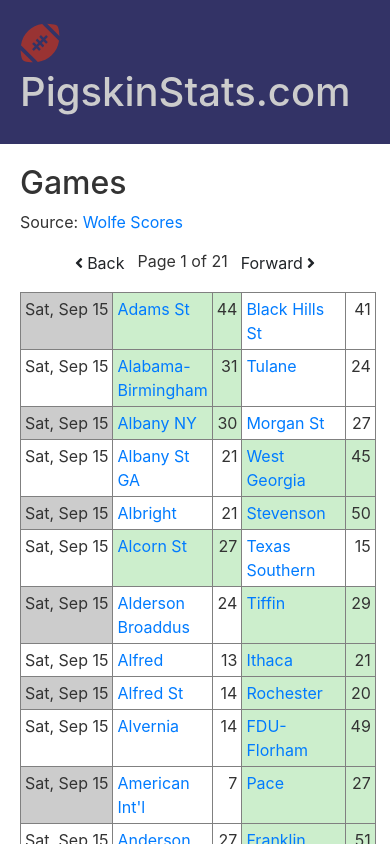
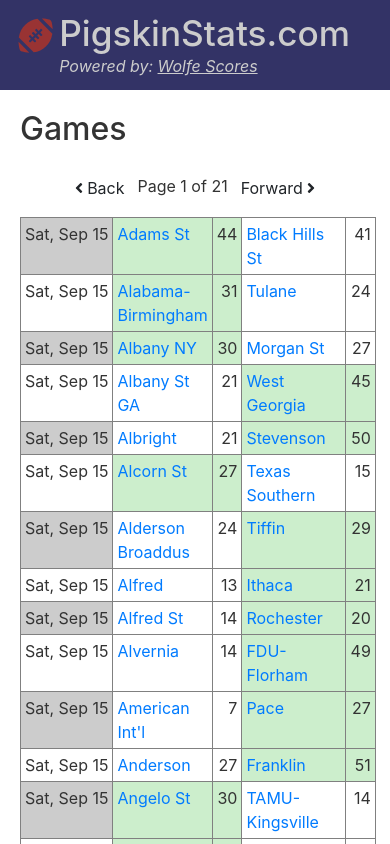
Before and after one commit to pigskinstats/src, a Vue app: page /#/ in a window 390 px wide. Shown: the top 844 px of the page. Built offline with nearby package versions, Linux system fonts and the light colour scheme.

Commit message:
Tweak heading and title components for better mobile display

```diff
--- a/src/App.vue
+++ b/src/App.vue
@@ -1,11 +1,7 @@
 <template>
   <div id="app">
-    <div class="heading">
-      <page-heading/>
-    </div>
-    <div class="content">
-      <router-view/>
-    </div>
+    <page-heading/>
+    <router-view class="content"/>
   </div>
 </template>
 
@@ -25,15 +21,4 @@
 .content {
   padding: 20px;
 }
-
-.heading {
-  background-color: #336;
-  color: #ccc;
-  padding: 20px;
-}
-
-.data-table-controls {
-  margin: 10px;
-  text-align: center;
-}
 </style>
--- a/src/components/page-components/PageHeading.vue
+++ b/src/components/page-components/PageHeading.vue
@@ -1,5 +1,13 @@
 <template>
-  <h1><font-awesome-icon class="football-icon" icon="football-ball"/> PigskinStats.com</h1>
+  <div class="heading" style="display: flex;">
+    <div>
+      <font-awesome-icon class="football-icon" icon="football-ball"/>
+    </div>
+    <div>
+      <h1>PigskinStats.com</h1>
+      <div class="subheading">Powered by: <a href="http://prwolfe.bol.ucla.edu/cfootball">Wolfe Scores</a></div>
+    </div>
+  </div>
 </template>
 
 <script>
@@ -9,7 +17,30 @@
 </script>
 
 <style scoped>
+h1 {
+  margin: 0;
+  padding: 0;
+  font-size: 2.2rem;
+}
+
 .football-icon {
+  margin: 6px;
   color: #933;
+  font-size: 2.2rem;
+}
+
+.heading {
+  background-color: #336;
+  color: #ccc;
+  padding: 12px;
+}
+
+.subheading {
+  font-style: italic;
+}
+
+.subheading a {
+  color: #ccc;
+  text-decoration: underline;
 }
 </style>
--- a/src/components/page-components/PageTitle.vue
+++ b/src/components/page-components/PageTitle.vue
@@ -1,7 +1,7 @@
 <template>
   <div class="page-title">
     <h2>{{ title }}</h2>
-    <div>Source: <a href="http://prwolfe.bol.ucla.edu/cfootball/scores.htm">Wolfe Scores</a></div>
+    <div v-for="item in each(info)">{{ item.key }}: {{ item.value }}</div>
   </div>
 </template>
 
@@ -9,9 +9,26 @@
 export default {
   props: {
     title: String,
+    info: {
+      type: Object,
+      required: false,
+      default: () => ({}),
+    },
+  },
+  methods: {
+    each(o) {
+      return Object.keys(o).map(k => ({ key: k, value: o[k] }));
+    },
   },
 };
 </script>
 
 <style scoped>
+h2 {
+  margin: 0;
+}
+
+.page-title {
+  margin-bottom: 20px;
+}
 </style>
--- a/src/components/page-components/PaginationControls.vue
+++ b/src/components/page-components/PaginationControls.vue
@@ -15,4 +15,8 @@
 </script>
 
 <style scoped>
+.data-table-controls {
+  margin: 10px;
+  text-align: center;
+}
 </style>
--- a/src/components/routes/Team.vue
+++ b/src/components/routes/Team.vue
@@ -1,6 +1,6 @@
 <template>
   <div>
-    <page-title :title="`Team: ${team.name} (${record})`"/>
+    <page-title :title="`${team.name}`" :info="{ 'Record': `(${record})` }"/>
     <games-table :games="team.games"/>
     <alert-message v-if="error" level="error">{{ error }}</alert-message>
   </div>
```
